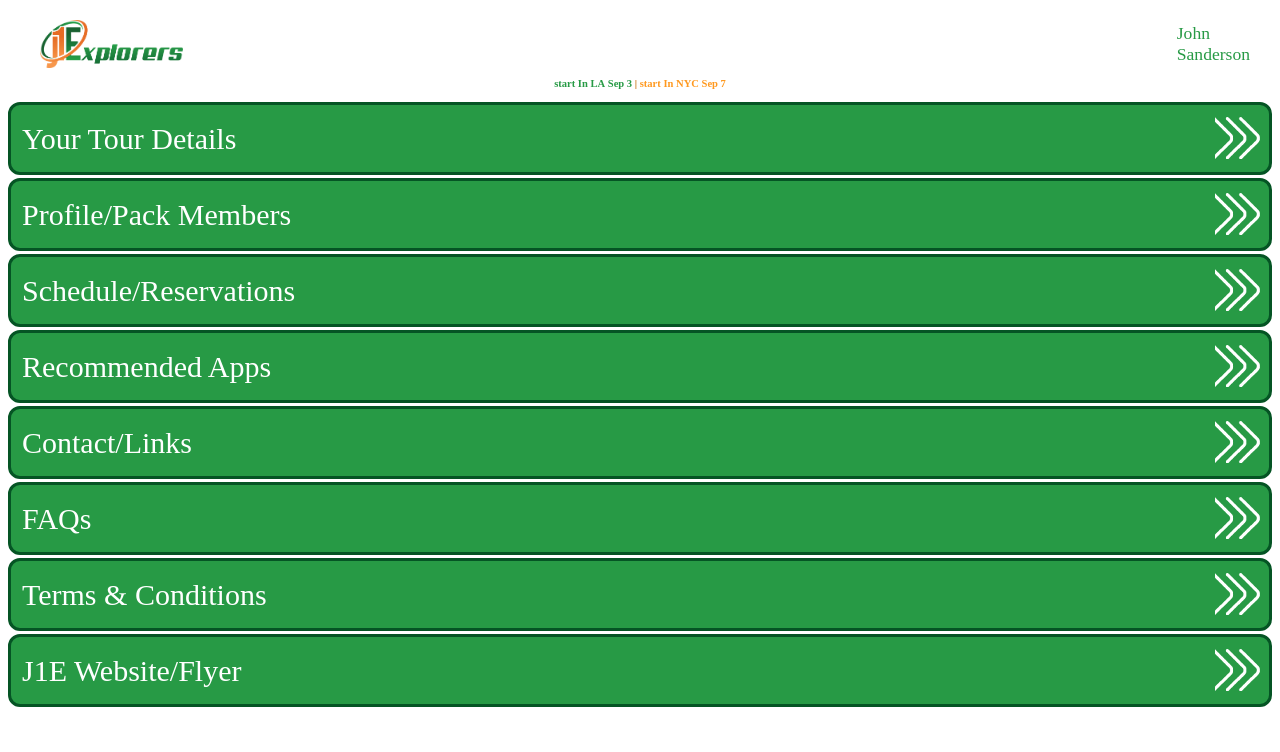
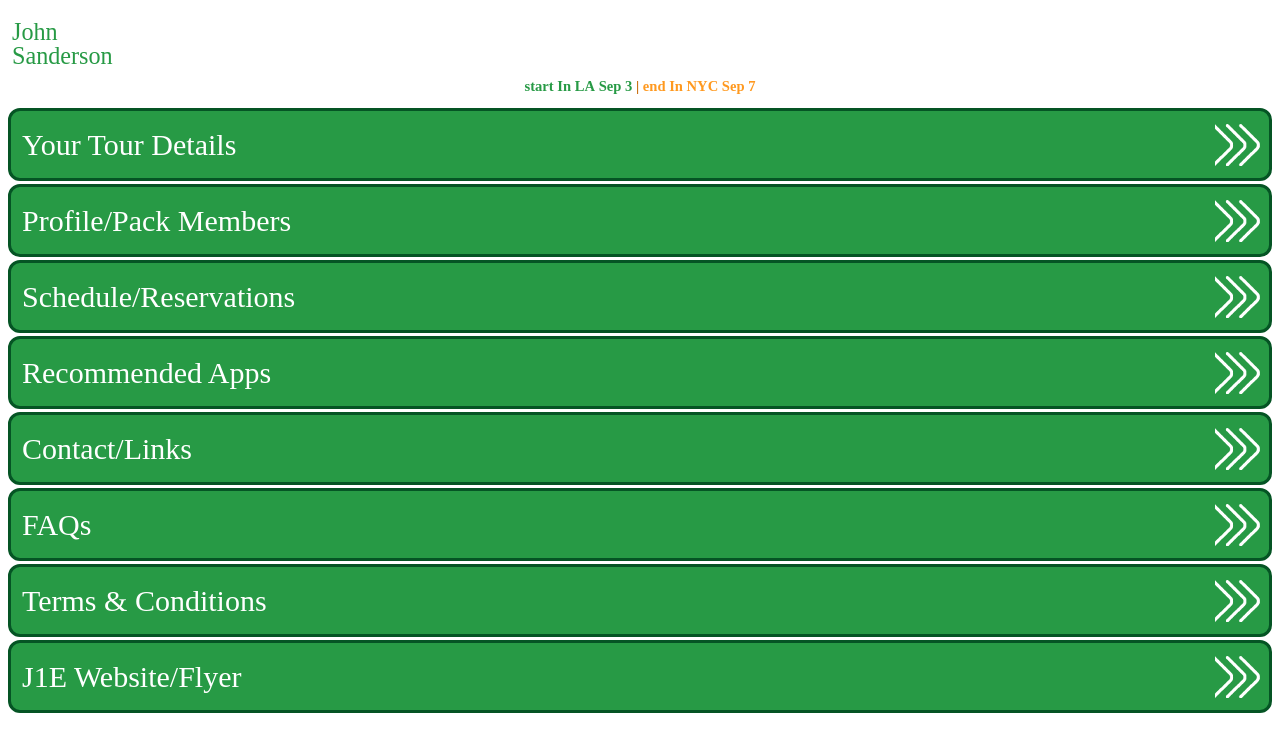
Before and after one commit to goldenfinix68/j1explorers-frontend, a React (Create React App) app: page / in a window 1280 px wide. Shown: the top 752 px of the page. Built offline with nearby package versions, Linux system fonts and the light colour scheme; a web font is replaced by a local one.

Commit message:
Update header component as dynamic

```diff
--- a/src/components/header/header.component.css
+++ b/src/components/header/header.component.css
@@ -1,5 +1,5 @@
 .logo {
   width: 143px;
   height: 48px;
-  margin-left: 40px;
+  margin-left: 36px;
 }
--- a/src/components/header/header.component.tsx
+++ b/src/components/header/header.component.tsx
@@ -6,26 +6,24 @@ import "./header.component.css";
 import { Tour } from "../../store/tour/tour.type";
 import { tourSelector } from "../../store/tour/tour.selector";
 import { formatDate } from "../../utils/processDate";
-
-export const HeaderComponent: React.FC = () => {
+interface HeaderComponentProps {
+  children: React.ReactNode;
+}
+export const HeaderComponent: React.FC<HeaderComponentProps> = ({
+  children,
+}) => {
   const { firstName, lastName }: User = useSelector(userSelector);
   const { period, route }: Tour = useSelector(tourSelector);
   return (
-    <div className="mt-5 mb-2">
+    <div className="mt-5 mb-2 mx-3">
       <div className="flex justify-between items-center mb-2">
-        <img
-          src={`${process.env.PUBLIC_URL}/assets/images/logo.png`}
-          className="logo"
-        />
-        <div
-          className="text-primary text-[17.58px] mr-[30px]"
-          style={{ lineHeight: "1.2" }}
-        >
+        {children}
+        <div className="text-primary text-[24.16px] font-light leading-none">
           <div>{firstName}</div>
           <div>{lastName}</div>
         </div>
       </div>
-      <div className="flex justify-center text-[10.56px] font-bold">
+      <div className="flex justify-center text-[14.58px] font-bold">
         <div className="text-primary">
           start In&nbsp;
           {route.from}
@@ -34,7 +32,7 @@ export const HeaderComponent: React.FC = () => {
         </div>
         <div className="text-darkyellow">&nbsp;|&nbsp;</div>
         <div className="text-secondary">
-          start In&nbsp;
+          end In&nbsp;
           {route.to}
           &nbsp;
           {formatDate(period.to)}
```
